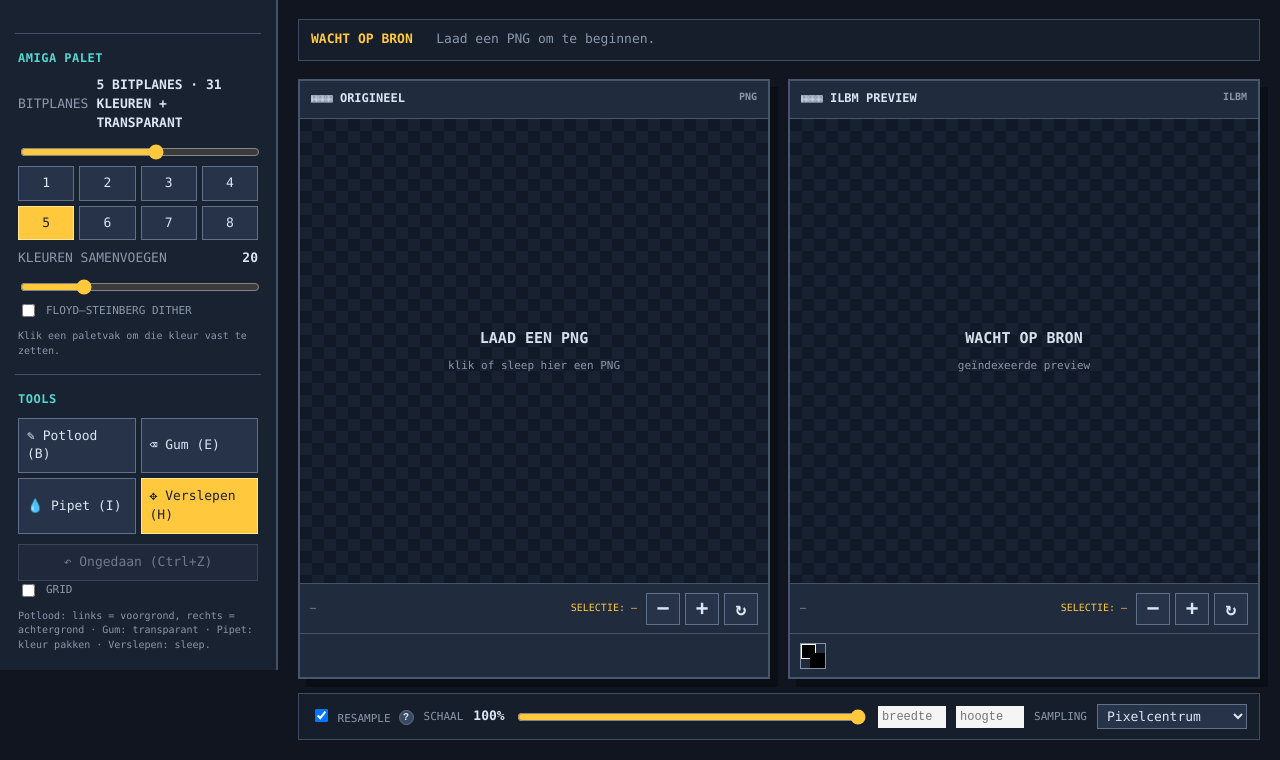
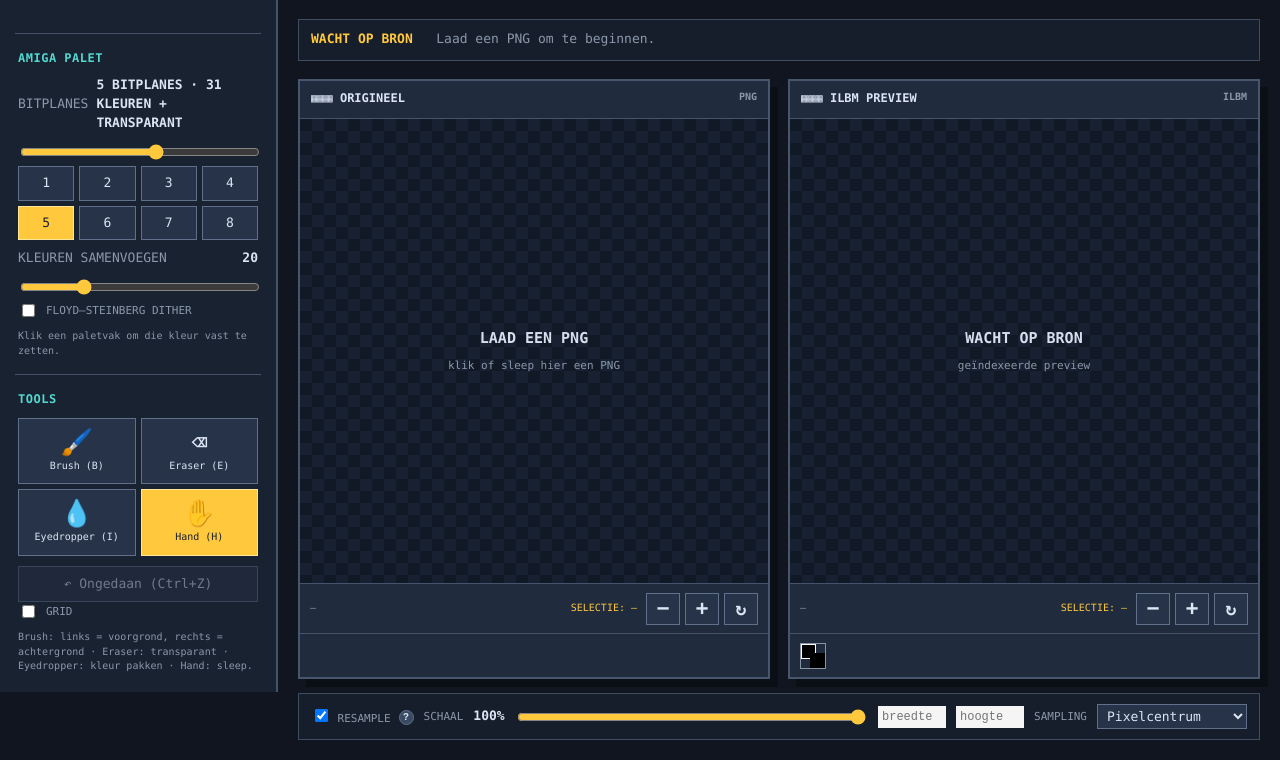
Before and after one commit to Windigo/pixelforge, a website built with Vite: page index.html in a window 1280 px wide. Shown: the part 65-825 px from the top of the page. Built offline with nearby package versions, Linux system fonts and the light colour scheme.

Commit message:
Grotere tool-icons + Engelse namen (Deluxe Paint-stijl)
- Brush, Eraser, Eyedropper, Hand
- Iconen als aparte grote regel (26px) boven de kleine label

```diff
--- a/src/components/tools-bar.ts
+++ b/src/components/tools-bar.ts
@@ -2,11 +2,11 @@ import { LitElement, html } from 'lit';
 import { store, StoreController } from '../state/store';
 import type { ToolMode } from '../core/types';
 
-const MODES: { id: ToolMode; label: string }[] = [
-  { id: 'pencil', label: '✎ Potlood (B)' },
-  { id: 'eraser', label: '⌫ Gum (E)' },
-  { id: 'picker', label: '💧 Pipet (I)' },
-  { id: 'pan', label: '✥ Verslepen (H)' },
+const MODES: { id: ToolMode; icon: string; label: string }[] = [
+  { id: 'pencil', icon: '🖌️', label: 'Brush (B)' },
+  { id: 'eraser', icon: '⌫', label: 'Eraser (E)' },
+  { id: 'picker', icon: '💧', label: 'Eyedropper (I)' },
+  { id: 'pan', icon: '✋', label: 'Hand (H)' },
 ];
 
 export class ToolsBar extends LitElement {
@@ -27,7 +27,8 @@ export class ToolsBar extends LitElement {
           ${MODES.map(
             (m) => html`
               <button class=${store.mode === m.id ? 'tool active' : 'tool'} @click=${() => store.setMode(m.id)}>
-                ${m.label}
+                <span class="tool-icon">${m.icon}</span>
+                <span class="tool-label">${m.label}</span>
               </button>
             `,
           )}
@@ -37,7 +38,7 @@ export class ToolsBar extends LitElement {
           <input type="checkbox" .checked=${store.showGrid} @change=${(e: Event) => store.setShowGrid((e.target as HTMLInputElement).checked)} />
           GRID
         </label>
-        <p class="hint">Potlood: links = voorgrond, rechts = achtergrond · Gum: transparant · Pipet: kleur pakken · Verslepen: sleep.</p>
+        <p class="hint">Brush: links = voorgrond, rechts = achtergrond · Eraser: transparant · Eyedropper: kleur pakken · Hand: sleep.</p>
       </div>
     `;
   }
--- a/src/styles.css
+++ b/src/styles.css
@@ -91,7 +91,9 @@ input[type='range']:disabled {
 .bits button.active, .tool.active { background: var(--yellow); color: #1b2230; border-color: #ffe698; }
 
 .tools { display: grid; grid-template-columns: 1fr 1fr; gap: 5px; }
-.tool { padding: 8px; text-align: left; }
+.tool { padding: 10px 6px; display: flex; flex-direction: column; align-items: center; gap: 4px; }
+.tool-icon { font-size: 26px; line-height: 1; }
+.tool-label { font-size: 10px; white-space: nowrap; }
 .undo-btn { width: 100%; margin-top: 10px; padding: 8px; }
 .undo-btn:disabled { opacity: 0.45; cursor: not-allowed; }
 
```
